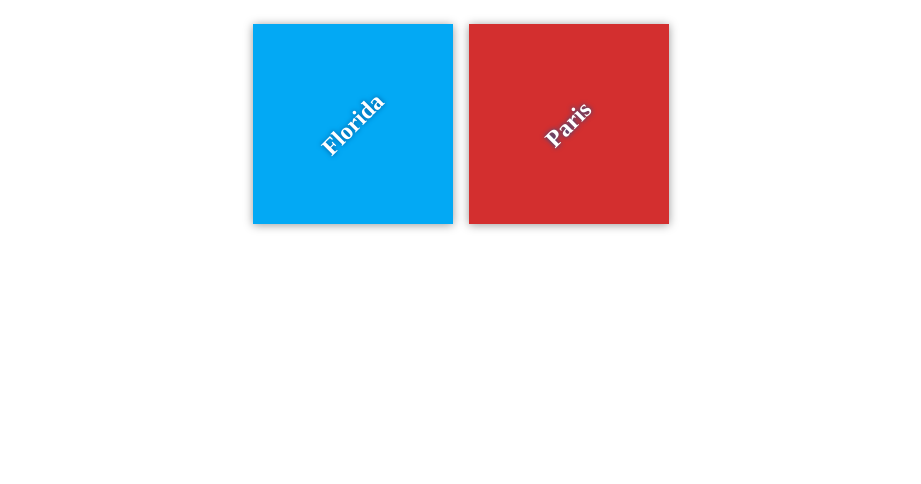
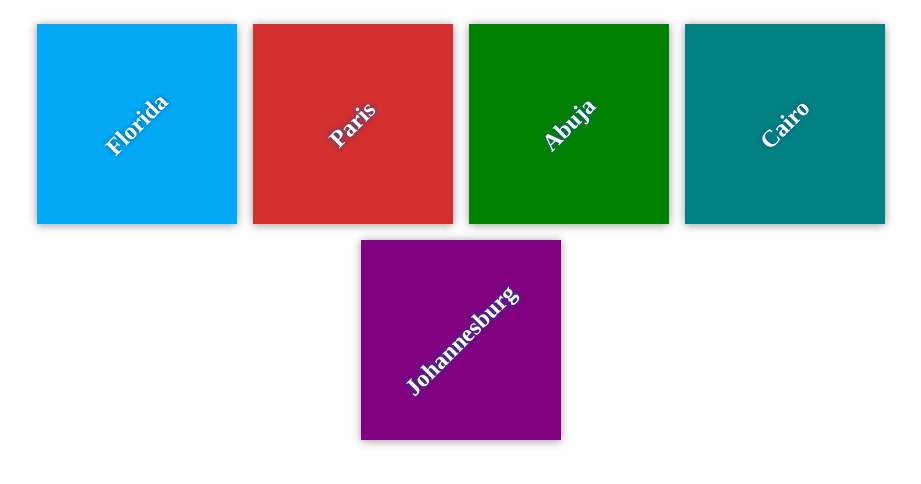
Before and after one commit to j2sleek/my-travel-plans, a plain HTML site: page index.html in a window 1280 px wide. Shown: the whole page, without its empty margins (179-1100 px from the left). Drawn offline with Linux system fonts and the light colour scheme.

Commit message:
Added three new cities

```diff
--- a/app.css
+++ b/app.css
@@ -50,3 +50,15 @@ h2 {
 #paris {
     background-color: #d32f2f;
 }
+
+#abuja {
+    background-color: green;
+}
+
+#cairo {
+    background-color: teal;
+}
+
+#joburg {
+    background-color: purple;
+}
--- a/index.html
+++ b/index.html
@@ -15,6 +15,15 @@
                 <div class="destination" id="paris">
                     <h2>Paris</h2>
                 </div>
+                <div class="destination" id="abuja">
+                    <h2>Abuja</h2>
+                </div>
+                <div class="destination" id="cairo">
+                    <h2>Cairo</h2>
+                </div>
+                <div class="destination" id="joburg">
+                    <h2>Johannesburg</h2>
+                </div>
             </div>
         </div>
     </body>
```
Also changed, not shown: 1 other file.
